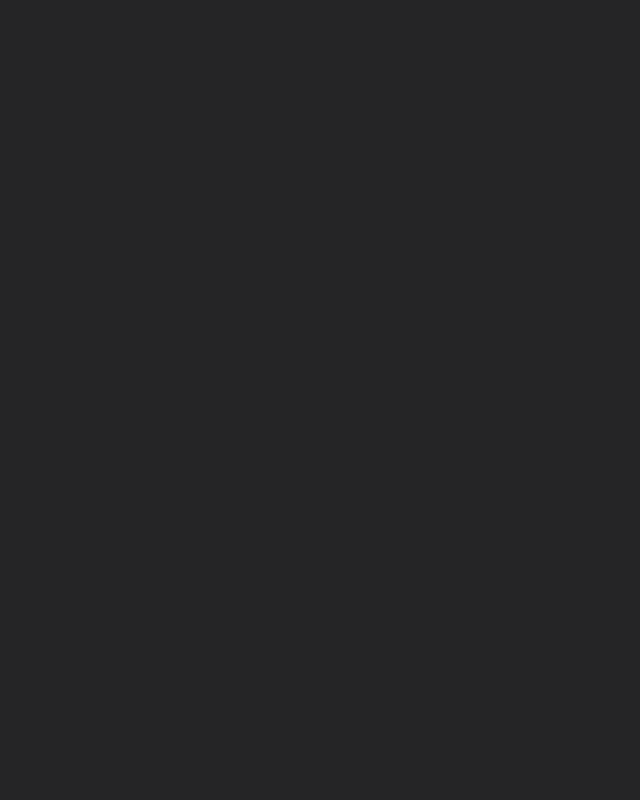
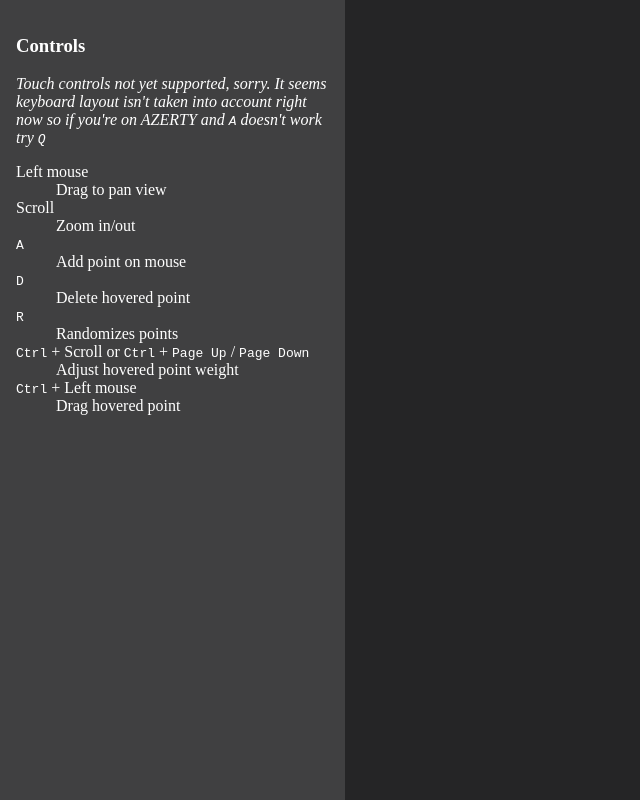
Before and after one commit to compilin/Pondoronoi, a plain HTML site: page index.html in a window 1280 px wide. Shown: the whole page, without its empty margins (0-640 px from the left). Drawn offline with Linux system fonts and the light colour scheme.

Commit message:
Added controls to web view + disabled Quit keybind on web

```diff
--- a/index.html
+++ b/index.html
@@ -13,6 +13,7 @@
             height: 100%;
             padding: 0;
             margin: 0;
+            color: white;
             background-color: #252526;
         }
 
@@ -22,12 +23,42 @@
 
         body {
             display: flex;
+            flex-direction: row;
+        }
+
+        .sidebar {
+            flex: 300px 1 0;
+            background-color: #FFFFFF20;
+            padding: 1em;
+        }
+
+        main {
+            flex: 70% 3 0;
+            display: flex;
             align-items: center;
             justify-content: center;
         }
+
+
     </style>
 </head>
 <body>
-<canvas id="notan_app"></canvas>
+    <div class="sidebar">
+        <h3>Controls</h3>
+        <em>Touch controls not yet supported, sorry.
+            It seems keyboard layout isn't taken into account right now so if you're on AZERTY and <kbd>A</kbd> doesn't work try <kbd>Q</kbd></em>
+        <dl>
+            <dt>Left mouse</dt><dd>Drag to pan view</dd>
+            <dt>Scroll</dt><dd>Zoom in/out</dd>
+            <dt><kbd>A</kbd></dt><dd>Add point on mouse</dd>
+            <dt><kbd>D</kbd></dt><dd>Delete hovered point</dd>
+            <dt><kbd>R</kbd></dt><dd>Randomizes points</dd>
+            <dt><kbd>Ctrl</kbd> + Scroll or <kbd>Ctrl</kbd> + <kbd>Page Up</kbd> / <kbd>Page Down</kbd></dt><dd>Adjust hovered point weight</dd>
+            <dt><kbd>Ctrl</kbd> + Left mouse</dt><dd>Drag hovered point</dd>
+        </dl>
+    </div>
+    <main>
+        <canvas id="notan_app"></canvas>
+    </main>
 </body>
 </html>
```
Also changed, not shown: 1 other file.
